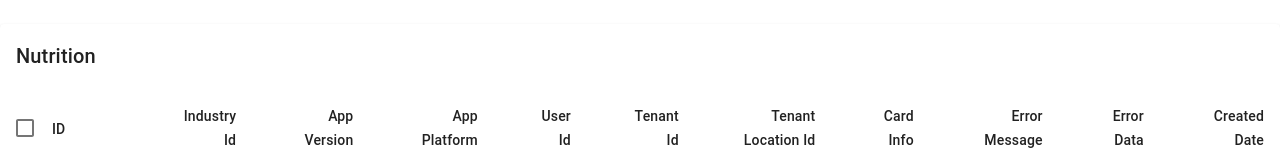
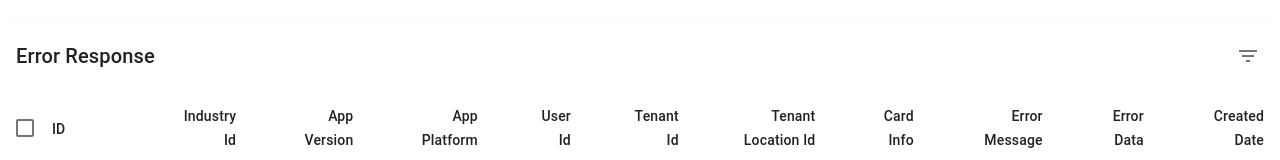
Before and after one commit to akash58/error-app, a React (Create React App) app: page / in a window 1280 px wide. Shown: the top 160 px of the page. Built offline with nearby package versions, Linux system fonts and the light colour scheme.

Commit message:
icon working

```diff
--- a/src/Demo.js
+++ b/src/Demo.js
@@ -310,7 +310,7 @@ const EnhancedTableToolbar = props => {
                     </Typography>
                 ) : (
                     <Typography variant="h6" id="tableTitle">
-                        Nutrition
+                        Error Response
                     </Typography>
                 )}
             </div>
@@ -319,13 +319,13 @@ const EnhancedTableToolbar = props => {
                 {numSelected > 0 ? (
                     <Tooltip title="Delete">
                         <IconButton aria-label="delete">
-                            {/* <DeleteIcon /> */}
+                            <DeleteIcon />
                         </IconButton>
                     </Tooltip>
                 ) : (
                     <Tooltip title="Filter list">
                         <IconButton aria-label="filter list">
-                            {/* <FilterListIcon /> */}
+                            <FilterListIcon />
                         </IconButton>
                     </Tooltip>
                 )}
```
